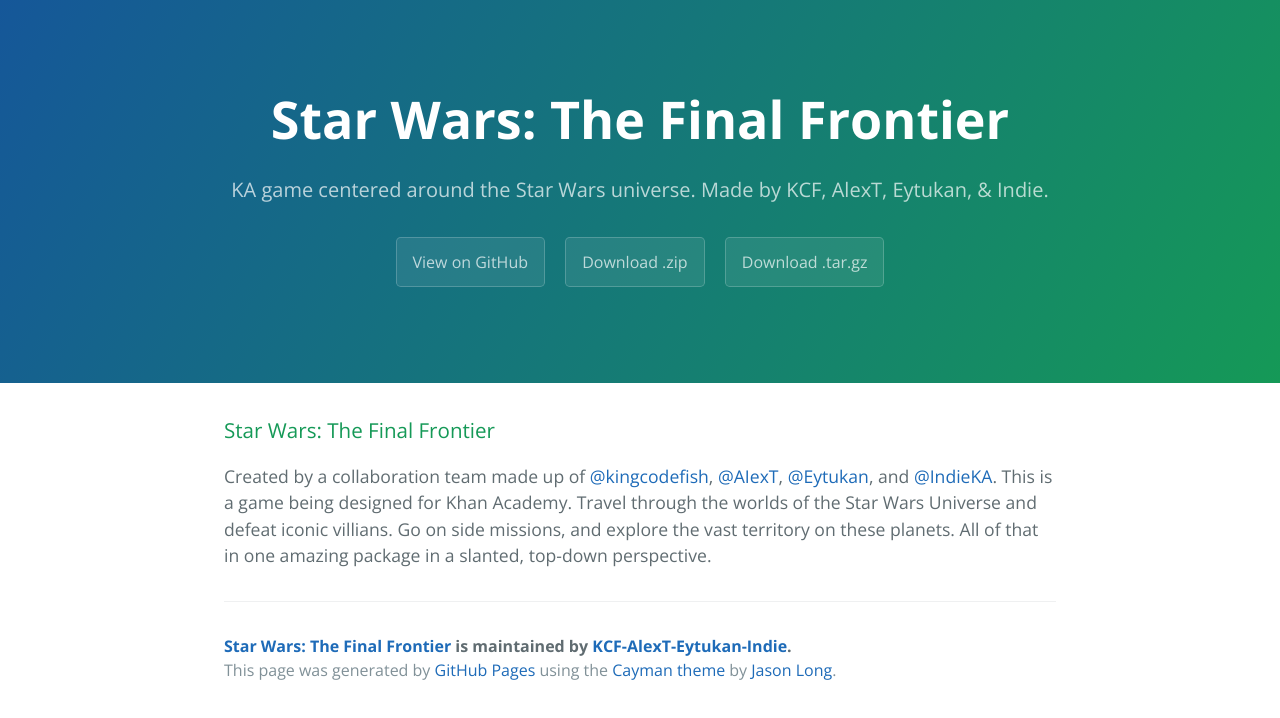
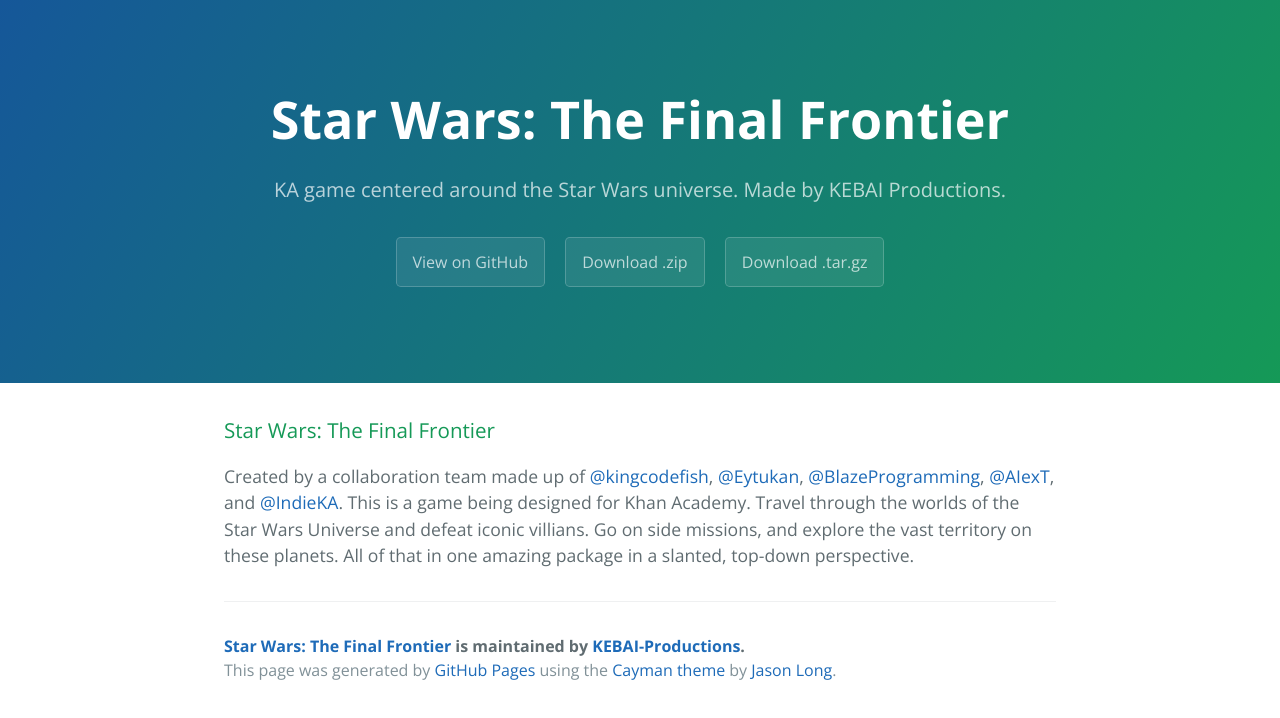
Before and after one commit to kingcodefish/star-wars-the-final-frontier, a plain HTML site: page index.html in a window 1280 px wide. Drawn offline with nearby package versions, Linux system fonts and the light colour scheme.

```diff
--- a/index.html
+++ b/index.html
@@ -2,7 +2,7 @@
 <html lang="en-us">
   <head>
     <meta charset="UTF-8">
-    <title>Star Wars: The Final Frontier by KCF-AlexT-Eytukan-Indie</title>
+    <title>Star Wars: The Final Frontier by KEBAI-Productions</title>
     <meta name="viewport" content="width=device-width, initial-scale=1">
     <link rel="stylesheet" type="text/css" href="stylesheets/normalize.css" media="screen">
     <link href='https://fonts.googleapis.com/css?family=Open+Sans:400,700' rel='stylesheet' type='text/css'>
@@ -12,20 +12,20 @@
   <body>
     <section class="page-header">
       <h1 class="project-name">Star Wars: The Final Frontier</h1>
-      <h2 class="project-tagline">KA game centered around the Star Wars universe. Made by KCF, AlexT, Eytukan, &amp; Indie.</h2>
-      <a href="https://github.com/KCF-AlexT-Eytukan-Indie/star-wars-the-final-frontier" class="btn">View on GitHub</a>
-      <a href="https://github.com/KCF-AlexT-Eytukan-Indie/star-wars-the-final-frontier/zipball/master" class="btn">Download .zip</a>
-      <a href="https://github.com/KCF-AlexT-Eytukan-Indie/star-wars-the-final-frontier/tarball/master" class="btn">Download .tar.gz</a>
+      <h2 class="project-tagline">KA game centered around the Star Wars universe. Made by KEBAI Productions.</h2>
+      <a href="https://github.com/KEBAI-Productions/star-wars-the-final-frontier" class="btn">View on GitHub</a>
+      <a href="https://github.com/KEBAI-Productions/star-wars-the-final-frontier/zipball/master" class="btn">Download .zip</a>
+      <a href="https://github.com/KEBAI-Productions/star-wars-the-final-frontier/tarball/master" class="btn">Download .tar.gz</a>
     </section>
 
     <section class="main-content">
       <h3>
-<a id="star-wars-the-final-frontier" class="anchor" href="#star-wars-the-final-frontier" aria-hidden="true"><span class="octicon octicon-link"></span></a>Star Wars: The Final Frontier</h3>
+<a id="star-wars-the-final-frontier" class="anchor" href="#star-wars-the-final-frontier" aria-hidden="true"><span aria-hidden="true" class="octicon octicon-link"></span></a>Star Wars: The Final Frontier</h3>
 
-<p>Created by a collaboration team made up of <a href="https://github.com/kingcodefish" class="user-mention">@kingcodefish</a>, <a href="https://github.com/AIexT" class="user-mention">@AIexT</a>, <a href="https://github.com/Eytukan" class="user-mention">@Eytukan</a>, and <a href="https://github.com/IndieKA" class="user-mention">@IndieKA</a>. This is a game being designed for Khan Academy. Travel through the worlds of the Star Wars Universe and defeat iconic villians. Go on side missions, and explore the vast territory on these planets. All of that in one amazing package in a slanted, top-down perspective.</p>
+<p>Created by a collaboration team made up of <a href="https://github.com/kingcodefish" class="user-mention">@kingcodefish</a>, <a href="https://github.com/Eytukan" class="user-mention">@Eytukan</a>, <a href="https://github.com/BlazeProgramming" class="user-mention">@BlazeProgramming</a>, <a href="https://github.com/AIexT" class="user-mention">@AIexT</a>, and <a href="https://github.com/IndieKA" class="user-mention">@IndieKA</a>. This is a game being designed for Khan Academy. Travel through the worlds of the Star Wars Universe and defeat iconic villians. Go on side missions, and explore the vast territory on these planets. All of that in one amazing package in a slanted, top-down perspective.</p>
 
       <footer class="site-footer">
-        <span class="site-footer-owner"><a href="https://github.com/KCF-AlexT-Eytukan-Indie/star-wars-the-final-frontier">Star Wars: The Final Frontier</a> is maintained by <a href="https://github.com/KCF-AlexT-Eytukan-Indie">KCF-AlexT-Eytukan-Indie</a>.</span>
+        <span class="site-footer-owner"><a href="https://github.com/KEBAI-Productions/star-wars-the-final-frontier">Star Wars: The Final Frontier</a> is maintained by <a href="https://github.com/KEBAI-Productions">KEBAI-Productions</a>.</span>
 
         <span class="site-footer-credits">This page was generated by <a href="https://pages.github.com">GitHub Pages</a> using the <a href="https://github.com/jasonlong/cayman-theme">Cayman theme</a> by <a href="https://twitter.com/jasonlong">Jason Long</a>.</span>
       </footer>
--- a/params.json
+++ b/params.json
@@ -1 +1 @@
-{"name":"Star Wars: The Final Frontier","tagline":"KA game centered around the Star Wars universe. Made by KCF, AlexT, Eytukan, & Indie.","body":"### Star Wars: The Final Frontier\r\nCreated by a collaboration team made up of @kingcodefish, @AIexT, @Eytukan, and @IndieKA. This is a game being designed for Khan Academy. Travel through the worlds of the Star Wars Universe and defeat iconic villians. Go on side missions, and explore the vast territory on these planets. All of that in one amazing package in a slanted, top-down perspective.","google":"","note":"Don't delete this file! It's used internally to help with page regeneration."}
+{"name":"Star Wars: The Final Frontier","tagline":"KA game centered around the Star Wars universe. Made by KEBAI Productions.","body":"### Star Wars: The Final Frontier\r\nCreated by a collaboration team made up of @kingcodefish, @Eytukan, @BlazeProgramming, @AIexT, and @IndieKA. This is a game being designed for Khan Academy. Travel through the worlds of the Star Wars Universe and defeat iconic villians. Go on side missions, and explore the vast territory on these planets. All of that in one amazing package in a slanted, top-down perspective.","google":"","note":"Don't delete this file! It's used internally to help with page regeneration."}
```
